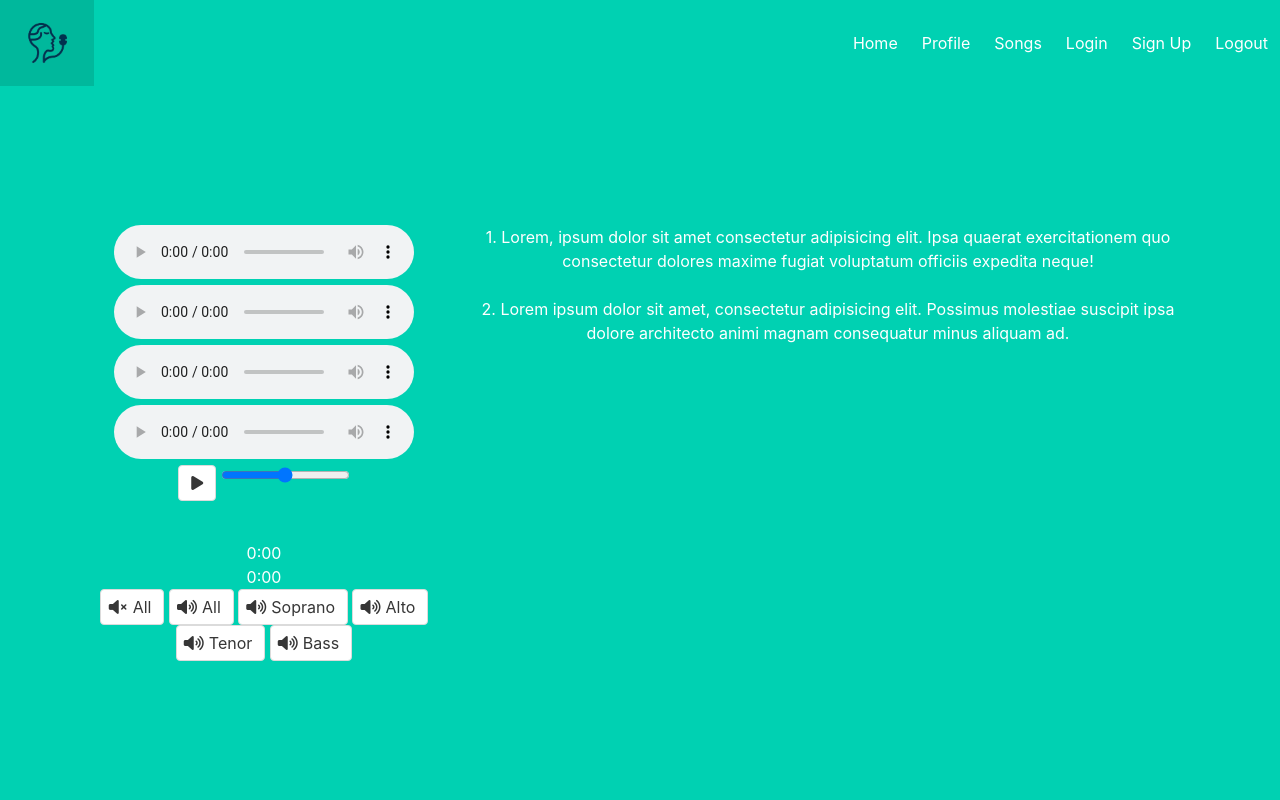
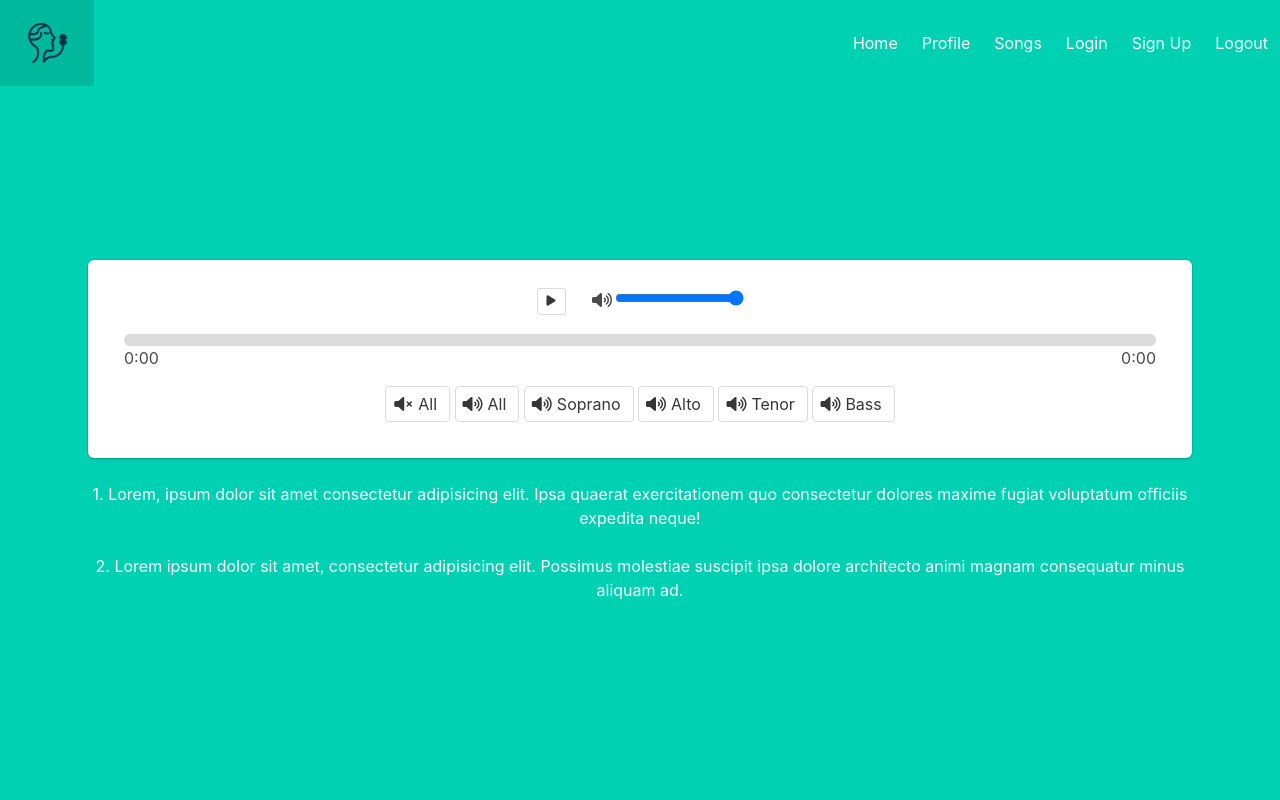
Before and after one commit to Toteya/ehanganomawi, a Flask app: template web_app/templates/songs.html in a window 1280 px wide. Run offline with Flask 3, Linux system fonts and the light colour scheme; the template is opened without the code that fills it, so the values that code supplies are empty.

Commit message:
updated audio-player box styling

```diff
--- a/web_app/templates/songs.html
+++ b/web_app/templates/songs.html
@@ -3,43 +3,59 @@
 {% block content %}
   <section class="section">
     <div class="container">
-      <div class="columns">
-        <div class="column is-4">
+      <!-- <div class="columns"> -->
+        <!-- <div class="column is-5"> -->
           <!-- media player -->
-          <div class="audio-player">
+          <div id="audio-player" class="box">
+            <div class="container" style="display: none;">
               <audio id="soprano" controls>
                     <source src="{{ url_for('static', filename='assets/audio/sample.mp3') }}" type="audio/mpeg">
                     Your browser does not support the audio element.
               </audio>
               <audio id="alto" controls>
-                  <!-- <source src="{{ url_for('static', filename='audio/alto.mp3') }}" type="audio/mpeg"> -->
+                  <!-- <source src="{{ url_for('static', filename='audio/alto.mp2') }}" type="audio/mpeg"> -->
                   Your browser does not support the audio element.
               </audio>
               <audio id="tenor" controls>
-                  <!-- <source src="{{ url_for('static', filename='audio/tenor.mp3') }}" type="audio/mpeg"> -->
+                  <!-- <source src="{{ url_for('static', filename='audio/tenor.mp2') }}" type="audio/mpeg"> -->
                   Your browser does not support the audio element.
               </audio>
               <audio id="bass" controls>
-                  <!-- <source src="{{ url_for('static', filename='audio/bass.mp3') }}" type="audio/mpeg"> -->
+                  <!-- <source src="{{ url_for('static', filename='audio/bass.mp2') }}" type="audio/mpeg"> -->
                   Your browser does not support the audio element.
               </audio>
+            </div>
+            <div class="container" style="margin-top: 0.5rem; margin-bottom: 0.2rem;">
               <div class="controls">
-                <button class="button" id="play-pause">
+                <div class="container">
+                  <button class="button is-small" id="play-pause" style="margin-right: 1.5rem;">
                     <span>
                       <i class="fas fa-play"></i>
                       <!-- <i class="fa-solid fa-pause"></i> -->
                     </span>
                   </button>
-                <input type="range" id="volume-control" min="0" max="1" step="0.01" value="0.5">
+                  <label for="volume-control">
+                    <span class="icon is-small">
+                      <i class="fas fa-volume-high"></i>
+                    </span>
+                  </label>
+                  <input type="range" id="volume-control" min="-1" max="1" step="0.01" value="1">
                 </div>
-              <div class="progress">
-                <div class="progress-bar" id="progress-bar"></div>
               </div>
-              <div id="current-time">0:00</div>
-              <div id="total-time">0:00</div>
+            </div>
+            <div class="section" style="padding: 1rem;">
+              <progress class="progress is-small " id="progress-bar" value="0" max="100" style="margin-bottom: 0;">
+              </progress>
+              <div class="container">
+                <div class="columns is-mobile">
+                  <div class="column is-half has-text-left" id="current-time">0:00</div>
+                  <div class="column is-half has-text-right" id="total-time">0:00</div>
+                </span>
+              </div>
+            </div>
           </div>
           <!-- muting control -->
-          <div class="container">
+          <div class="container" style="margin-bottom: 1rem;">
             <button class="button" id="mute-all">
               <span class="icon">
                 <i class="fas fa-volume-xmark"></i>
@@ -78,17 +94,18 @@
             </button>
           </div>
           </div>
-        <div class="column is-8">
+        <!-- </div> -->
+        <div class="container is-9">
           <!-- lyrics -->
           <!-- {% for verse in verses %}
             <p class="container">{{ verse.number }}. {{ verse.lyrics }}</p>
           {% endfor %} -->
-            <p class="mb-4">1. Lorem, ipsum dolor sit amet consectetur adipisicing elit. Ipsa quaerat exercitationem quo consectetur dolores maxime fugiat voluptatum officiis expedita neque!</p>
+          <p class="mb-5">1. Lorem, ipsum dolor sit amet consectetur adipisicing elit. Ipsa quaerat exercitationem quo consectetur dolores maxime fugiat voluptatum officiis expedita neque!</p>
           <br>
-            <p class="mb-4">2. Lorem ipsum dolor sit amet, consectetur adipisicing elit. Possimus molestiae suscipit ipsa dolore architecto animi magnam consequatur minus aliquam ad.</p>
+          <p class="mb-5">2. Lorem ipsum dolor sit amet, consectetur adipisicing elit. Possimus molestiae suscipit ipsa dolore architecto animi magnam consequatur minus aliquam ad.</p>
           <br>
         </div>
-      </div>
+      <!-- </div> -->
     </div>
   </section>
 {% endblock %}
```
Lines whose indentation alone changed are shown as unchanged.
